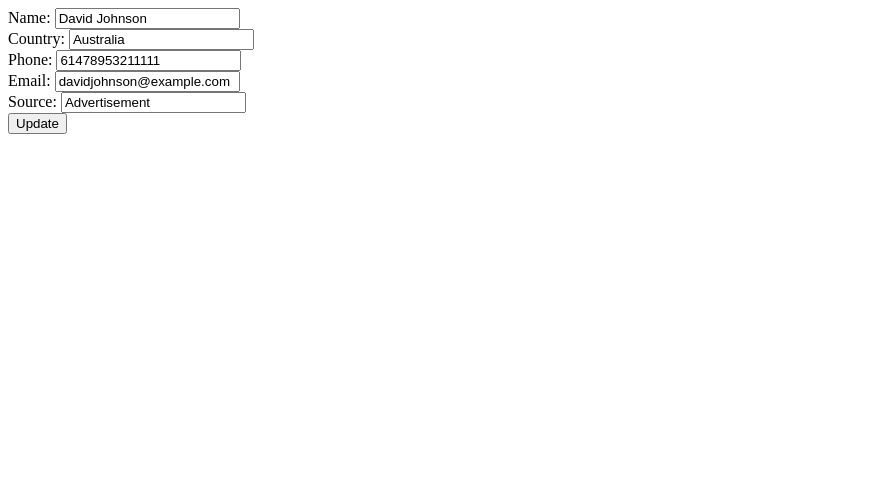
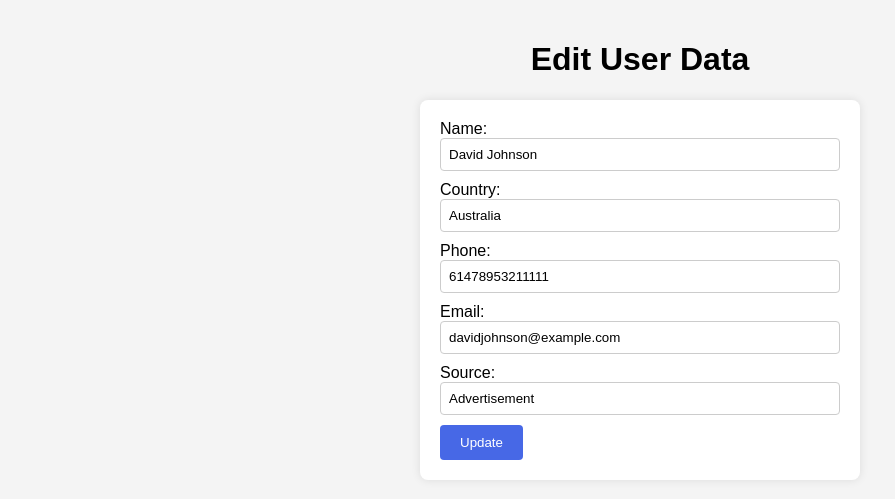
Before and after one commit to iNano22/fundreclaimers, a Django app: page /edit/345/ in a window 1280 px wide. Shown: the top 499 px of the page, without its empty margins (0-895 px from the left). Run offline with Django 4.2, Linux system fonts and the light colour scheme; a user stored in the database is signed in; data comes from the database, SQL or seed files in the repository; both versions use the stored data as it was after the commit.

Commit message:
edit form nicer

```diff
--- a/templates/fundapp/edit.html
+++ b/templates/fundapp/edit.html
@@ -3,15 +3,64 @@
 <head>
     <meta charset="UTF-8">
     <title>Edit Data</title>
+    <style>
+        body {
+            font-family: Arial, sans-serif;
+            background-color: #f4f4f4;
+            margin: 0;
+            padding: 20px;
+        }
+        form {
+            max-width: 400px;
+            margin: 0 auto;
+            background-color: #fff;
+            padding: 20px;
+            border-radius: 8px;
+            box-shadow: 0 0 10px rgba(0, 0, 0, 0.1);
+        }
+        input[type="text"] {
+            width: 100%;
+            padding: 8px;
+            margin-bottom: 10px;
+            border: 1px solid #ccc;
+            border-radius: 4px;
+            box-sizing: border-box;
+        }
+        input[type="submit"] {
+            background-color: #4768E6;
+            color: #fff;
+            padding: 10px 20px;
+            border: none;
+            border-radius: 4px;
+            cursor: pointer;
+        }
+        input[type="submit"]:hover {
+            background-color: #354DAC;
+        }
+        h1 {
+            text-align: center;
+        }
+    </style>
 </head>
 <body>
+    <h1>Edit User Data</h1>
     <form method="post">
         {% csrf_token %}
-        Name: <input type="text" name="name" value="{{ user.name }}"><br>
-        Country: <input type="text" name="country" value="{{ user.country }}"><br>
-        Phone: <input type="text" name="phone" value="{{ user.phone }}"><br>
-        Email: <input type="text" name="email" value="{{ user.email }}"><br>
-        Source: <input type="text" name="source" value="{{ user.source }}"><br>
+        <label for="name">Name:</label>
+        <input type="text" id="name" name="name" value="{{ user.name }}"><br>
+
+        <label for="country">Country:</label>
+        <input type="text" id="country" name="country" value="{{ user.country }}"><br>
+
+        <label for="phone">Phone:</label>
+        <input type="text" id="phone" name="phone" value="{{ user.phone }}"><br>
+
+        <label for="email">Email:</label>
+        <input type="text" id="email" name="email" value="{{ user.email }}"><br>
+
+        <label for="source">Source:</label>
+        <input type="text" id="source" name="source" value="{{ user.source }}"><br>
+
         <input type="submit" value="Update">
     </form>
 </body>
```
Also changed, not shown: db.sqlite3.
